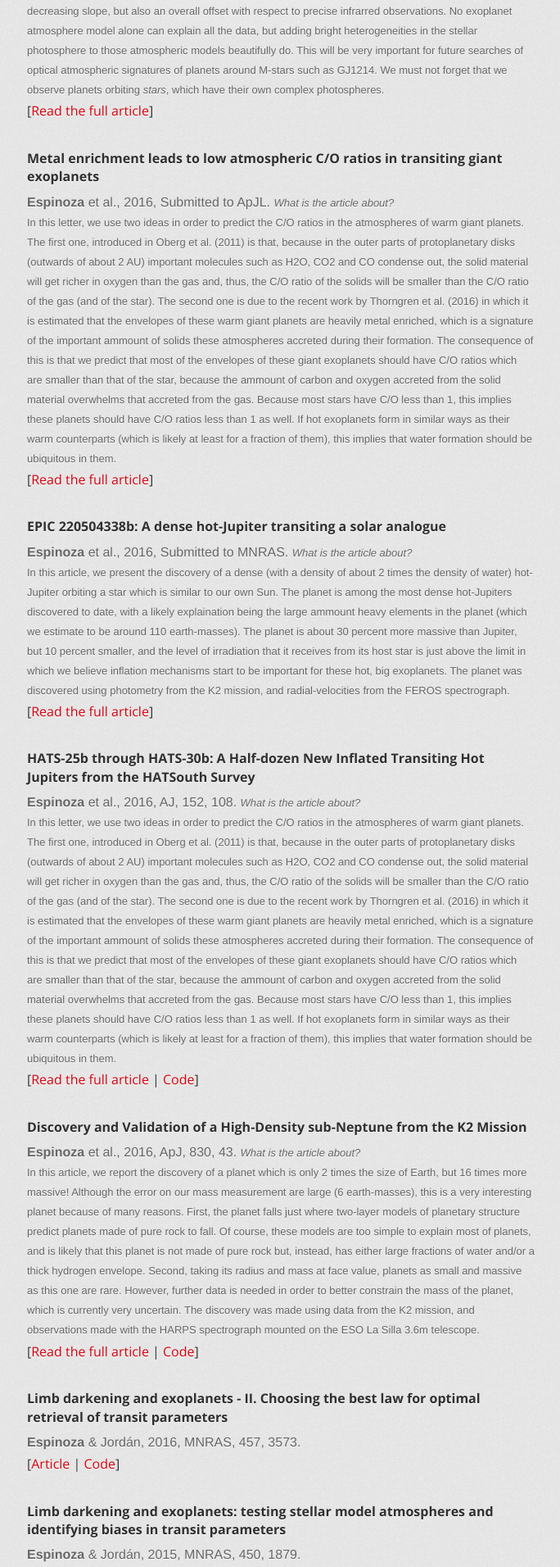
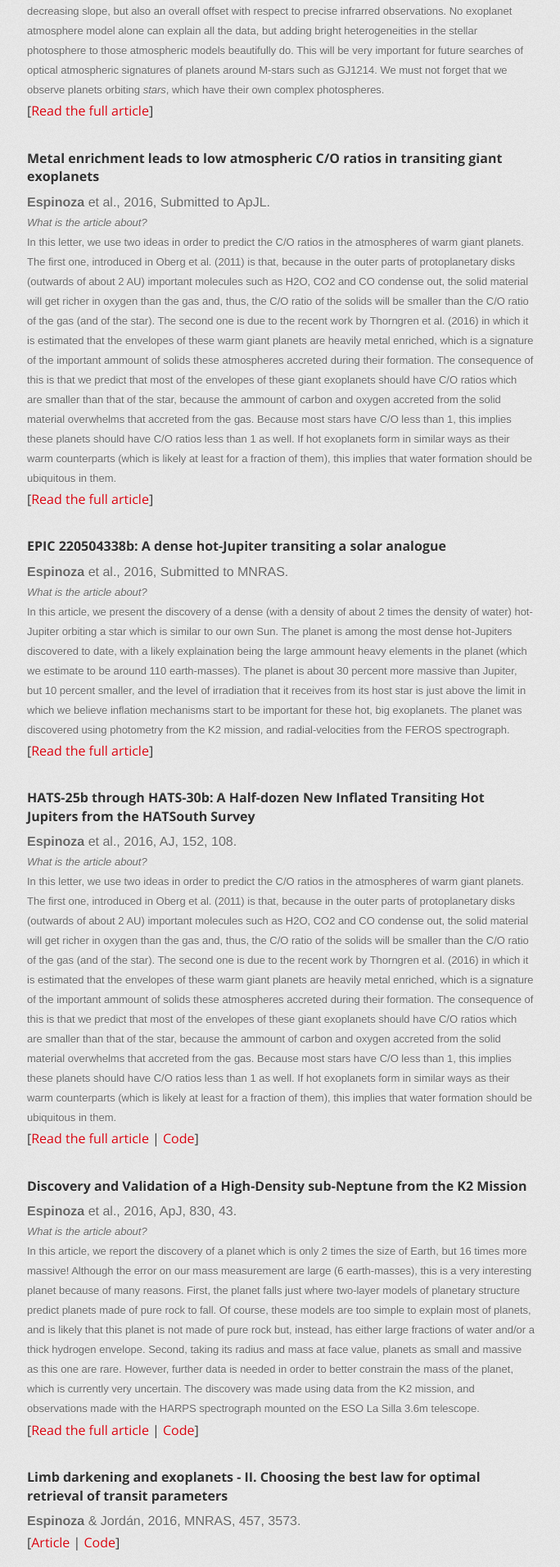
Before and after one commit to cphyc/cphyc.github.io, a Jekyll site: the page built from publications/index.html, in a window 1280 px wide. Shown: the part 532-2444 px from the top of the page at 82% size, without its empty margins (297-981 px from the left). Built offline with Jekyll 4.4.1, drawn with Linux system fonts in a browser that asks for light colours.

Commit message:
Fixed spacing issues.

```diff
--- a/publications/index.html
+++ b/publications/index.html
@@ -27,7 +27,7 @@ Here is a list of selected publications that best represent my current research
   <br>
   <div class="job">
     <h4><b>Metal enrichment leads to low atmospheric C/O ratios in transiting giant exoplanets</b></h4>
-    <b>Espinoza</b> et al., 2016, Submitted to ApJL.
+    <b>Espinoza</b> et al., 2016, Submitted to ApJL.<br>
     <font size="2" align="justify"><i>What is the article about?</i> <br>
     In this letter, we use two ideas in order to predict the C/O ratios in the atmospheres of warm giant planets. The first one, introduced
     in Oberg et al. (2011) is that, because in the outer parts of protoplanetary disks (outwards of about 2 AU) important molecules such as
@@ -44,7 +44,7 @@ Here is a list of selected publications that best represent my current research
   <br>
   <div class="job">
     <h4><b>EPIC 220504338b: A dense hot-Jupiter transiting a solar analogue</b></h4>
-    <b>Espinoza</b> et al., 2016, Submitted to MNRAS.
+    <b>Espinoza</b> et al., 2016, Submitted to MNRAS.<br>
     <font size="2" align="justify"><i>What is the article about?</i> <br>
     In this article, we present the discovery of a dense (with a density of about 2 times the density of water) hot-Jupiter orbiting a star which
     is similar to our own Sun. The planet is among the most dense hot-Jupiters discovered to date, with a likely explaination being the large
@@ -57,7 +57,7 @@ Here is a list of selected publications that best represent my current research
   <br>
   <div class="job">
     <h4><b>HATS-25b through HATS-30b: A Half-dozen New Inflated Transiting Hot Jupiters from the HATSouth Survey</b></h4>
-    <b>Espinoza</b> et al., 2016, AJ, 152, 108.
+    <b>Espinoza</b> et al., 2016, AJ, 152, 108.<br>
     <font size="2" align="justify"><i>What is the article about?</i> <br>
     In this letter, we use two ideas in order to predict the C/O ratios in the atmospheres of warm giant planets. The first one, introduced
     in Oberg et al. (2011) is that, because in the outer parts of protoplanetary disks (outwards of about 2 AU) important molecules such as
@@ -74,7 +74,7 @@ Here is a list of selected publications that best represent my current research
   <br>
   <div class="job">
     <h4><b>Discovery and Validation of a High-Density sub-Neptune from the K2 Mission</b></h4>
-    <b>Espinoza</b> et al., 2016, ApJ, 830, 43.
+    <b>Espinoza</b> et al., 2016, ApJ, 830, 43.<br>
     <font size="2" align="justify"><i>What is the article about?</i> <br>
     In this article, we report the discovery of a planet which is only 2 times the size of Earth, but 16 times more massive! Although the
     error on our mass measurement are large (6 earth-masses), this is a very interesting planet because of many reasons. First, the planet
```
